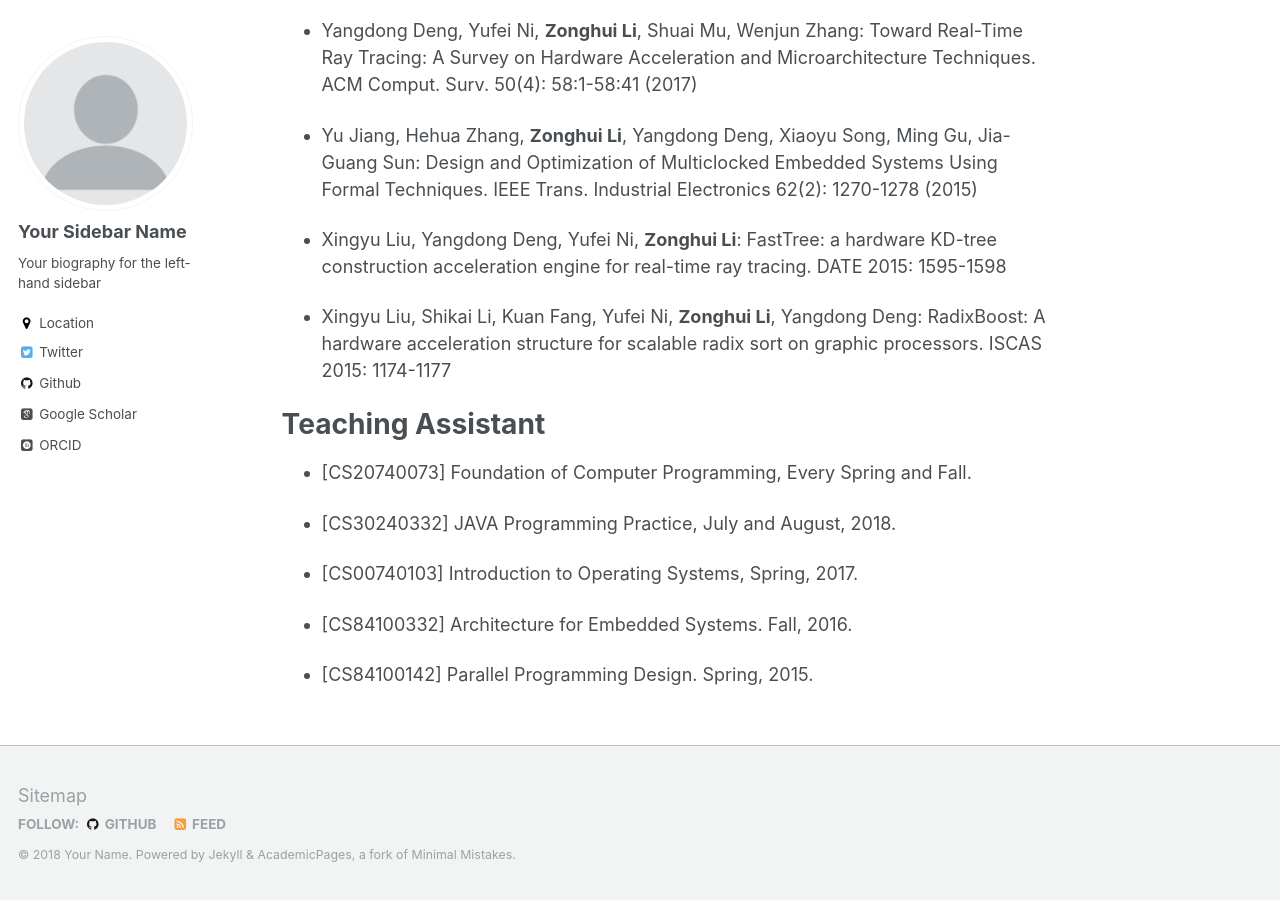
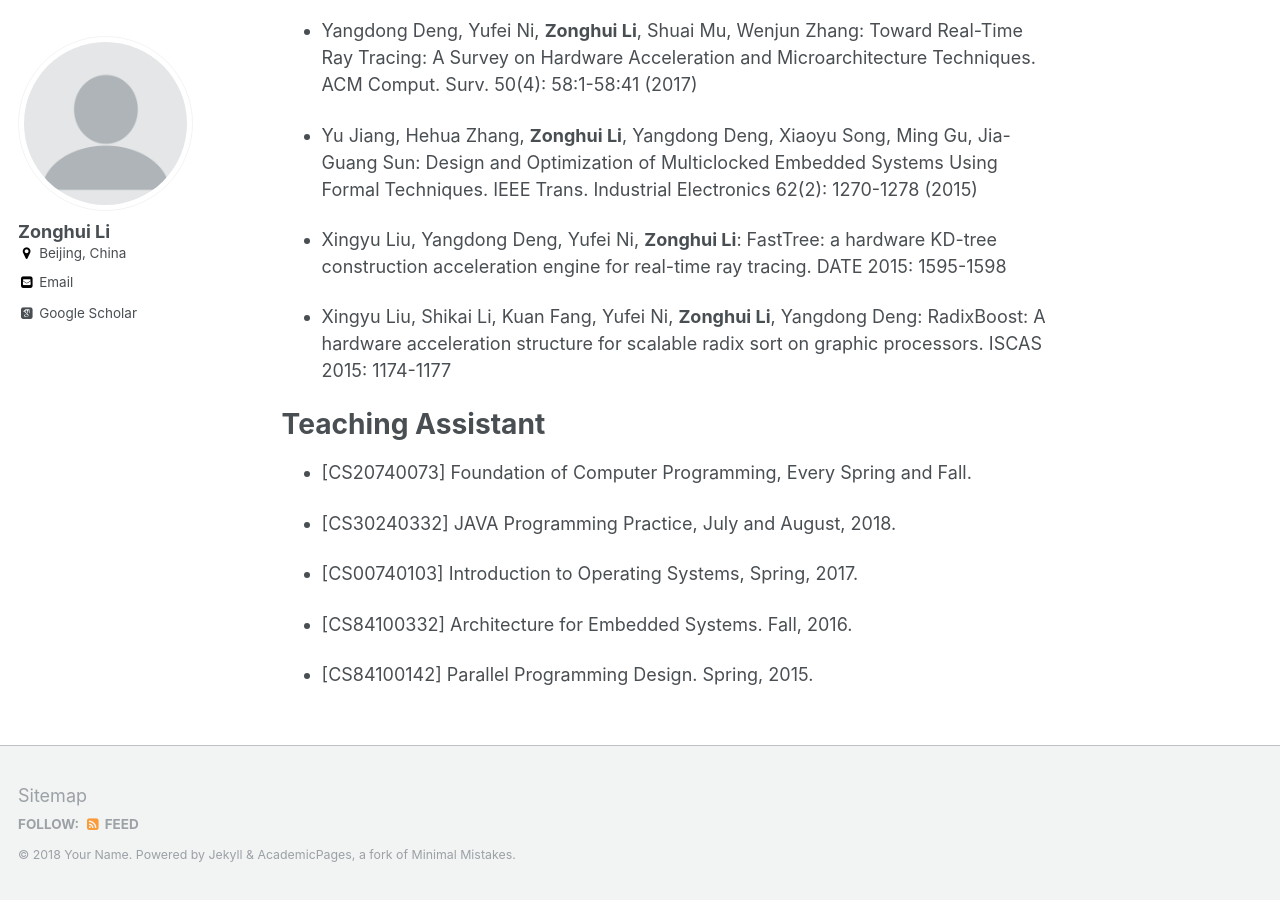
Before and after one commit to yingwangbjtu/lizonghui.github.io, a Jekyll site: the page built from _pages/about.md, in a window 1280 px wide and 900 px high, scrolled down 842 px. Built offline with Jekyll 4.4.1, drawn with Linux system fonts in a browser that asks for light colours; some web fonts are replaced.

Commit message:
Update _config.yml

```diff
--- a/_config.yml
+++ b/_config.yml
@@ -11,10 +11,10 @@ title                    : "Academic Biography"
 title_separator          : "-"
 name                     : &name "Your Name"
 description              : &description "personal description"
-url                      : https://lizonghui.github.io #https://academicpages.github.io # the base hostname & protocol for your site e.g. "https://mmistakes.github.io"
-baseurl                  : "" # the subpath of your site, e.g. "/blog"
-repository               : "lizonghui/lizonghui.github.io" #"academicpages/academicpages.github.io"
-teaser                   :  # filename of teaser fallback teaser image placed in /images/, .e.g. "500x300.png"
+url                      : https://lizonghui.github.io
+baseurl                  : ""
+repository               : ""
+teaser                   :
 breadcrumbs              : false # true, false (default)
 words_per_minute         : 160
 future                   : true
@@ -80,13 +80,13 @@ analytics:
 
 # Site Author
 author:
-  name             : "Your Sidebar Name"
+  name             : "Zonghui Li"
   avatar           : "profile.png"
-  bio              : "Your biography for the left-hand sidebar"
-  location         : "Location"
+  bio              : #"Your biography for the left-hand sidebar"
+  location         : "Beijing, China"
   employer         :
-  googlescholar    : "http://yourfullgooglescholarurl.com"
-  email            :
+  googlescholar    : "https://scholar.google.com/citations?user=0_14rJYAAAAJ&hl=en&oi=ao"
+  email            : zonghui.lee at gmail.com
   uri              :
   bitbucket        :
   codepen          :
@@ -94,19 +94,19 @@ author:
   flickr           :
   facebook         :
   foursquare       :
-  github           : "academicpages"
+  github           :
   google_plus      :
   keybase          :
   instagram        :
   lastfm           :
   linkedin         :
-  orcid            : "http://orcid.org/yourorcidurl"
+  orcid            :
   pinterest        :
   soundcloud       :
   stackoverflow    : # http://stackoverflow.com/users/123456/username
   steam            :
   tumblr           :
-  twitter          : "replacethistwitterhandle"
+  twitter          :
   vine             :
   weibo            :
   xing             :
```
